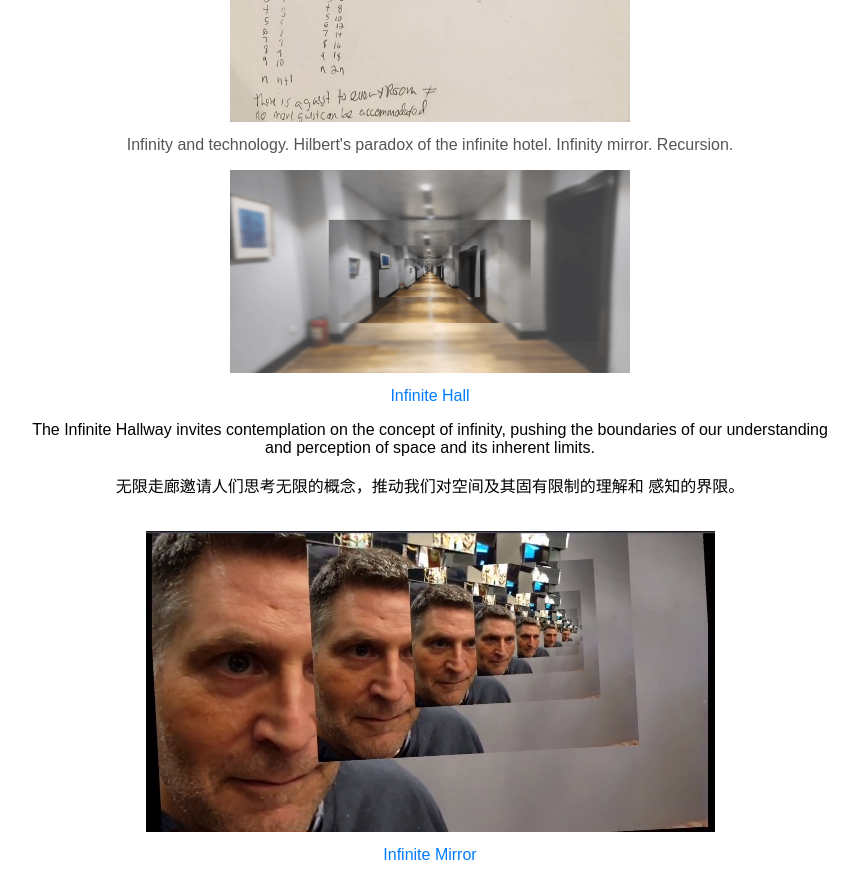
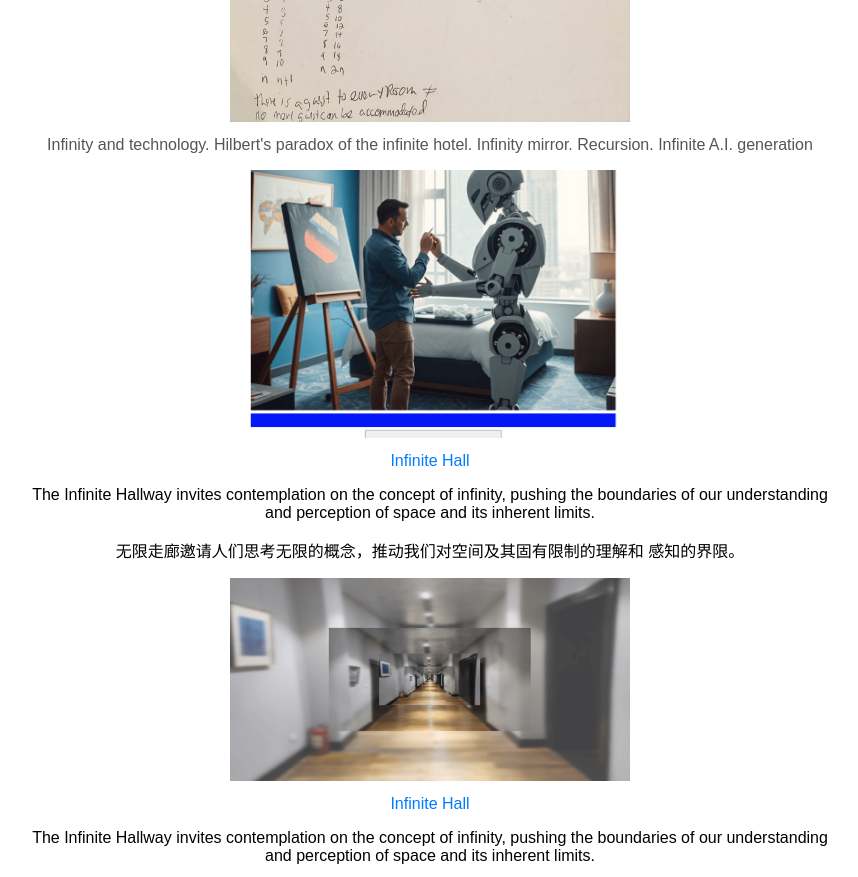
Before and after one commit to greggelong/hotel, a plain HTML site: page index.html in a window 1280 px wide. Shown: the part 3780-4657 px from the top of the page, without its empty margins (210-1068 px from the left). Drawn offline with Linux system fonts and the light colour scheme.

Commit message:
add link and changes

```diff
--- a/index.html
+++ b/index.html
@@ -155,7 +155,25 @@
         />
         <p class="description">
           Infinity and technology. Hilbert's paradox of the infinite hotel.
-          Infinity mirror. Recursion.
+          Infinity mirror. Recursion. Infinite A.I. generation
+        </p>
+
+        <img src="https://greggelong.github.io/hotel/iai.png" width="400"
+        height="500" alt="Day 1" />
+        <a
+          class="art-link"
+          href="https://greggelong.github.io/infiniteHotel"
+          target="_blank"
+          >Infinite Hall</a
+        >
+        <p>
+          The Infinite Hallway invites contemplation on the concept of infinity,
+          pushing the boundaries of our understanding and perception of space
+          and its inherent limits.
+        </p>
+        <p>
+          无限走廊邀请人们思考无限的概念，推动我们对空间及其固有限制的理解和
+          感知的界限。
         </p>
         <img src="https://greggelong.github.io/hotel/hllss.png" width="400"
         height="500" alt="Day 1" />
```
Also changed, not shown: iai.png (added).
